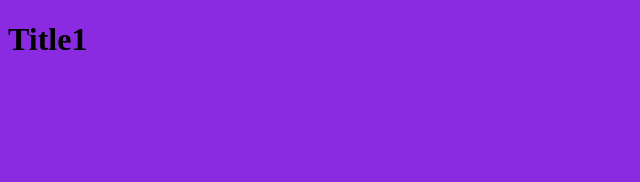
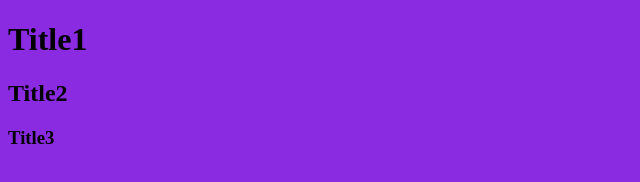
Before and after one commit to Bozhidar123/Test, a plain HTML site: page index.html in a window 1280 px wide. Shown: the whole page, without its empty margins (0-640 px from the left). Drawn offline with Linux system fonts and the light colour scheme.

Commit message:
Added h2 and h3

```diff
--- a/index.html
+++ b/index.html
@@ -9,5 +9,7 @@
 </head>
 <body>
     <h1>Title1</h1>
+    <h2>Title2</h2>
+    <h3>Title3</h3>
 </body>
 </html>
```
